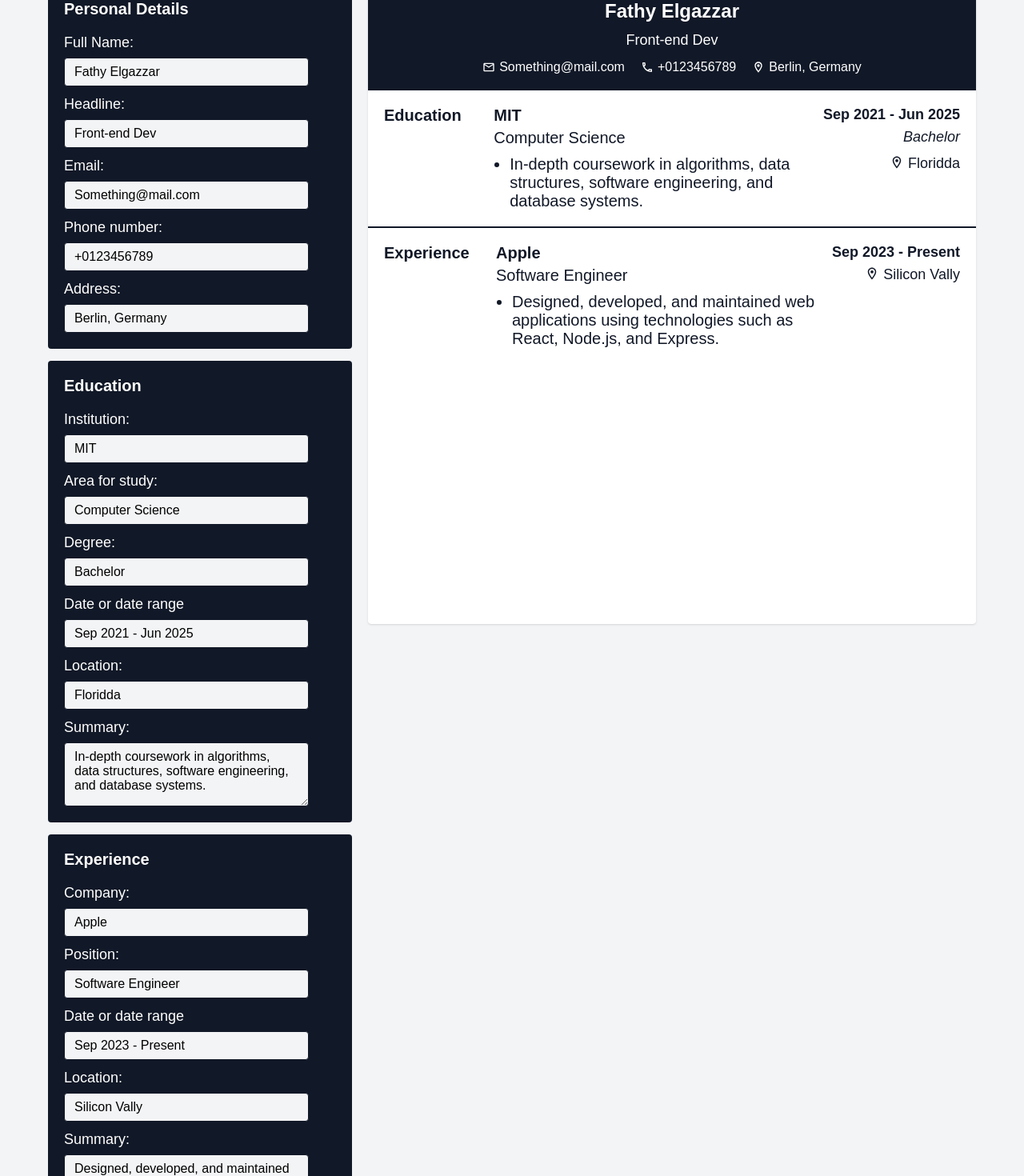
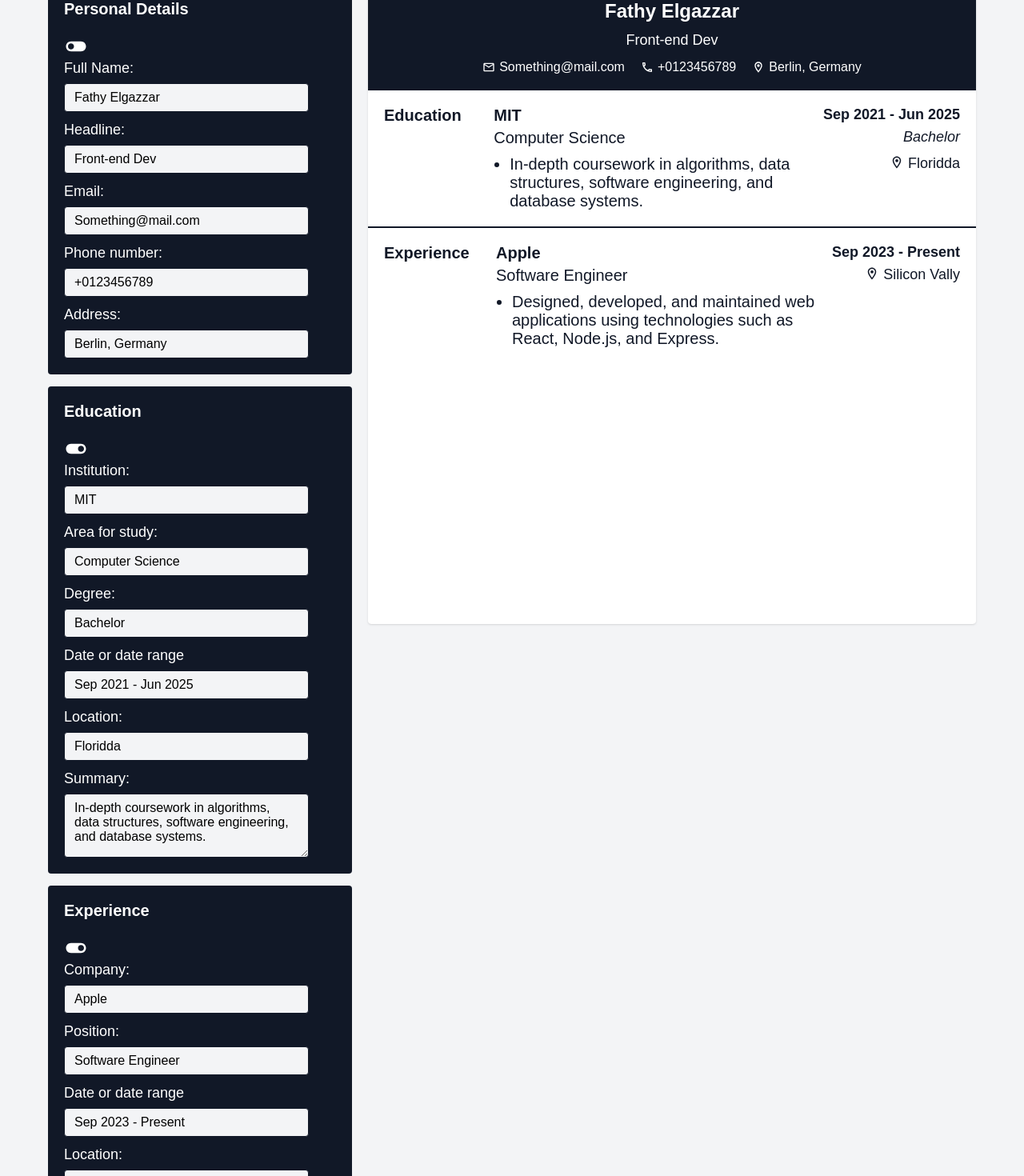
Before and after one commit to gazzaar/cv-craft, a React (Vite) app: page / in a window 1280 px wide. Shown: the part 60-1530 px from the top of the page at 80% size. Built offline with nearby package versions, Linux system fonts and the light colour scheme.

Commit message:
feat: Structure toggle from state

```diff
--- a/src/App.jsx
+++ b/src/App.jsx
@@ -30,18 +30,27 @@ function App() {
     jobSummary:
       'Designed, developed, and maintained web applications using technologies such as React, Node.js, and Express.',
   });
+  const [activePersonalForm, setActivePersonalForm] = useState(true);
+  const [activeEduForm, setEduActiveForm] = useState(false);
+  const [activeExForm, setExActiveForm] = useState(false);
   return (
     <div className='app container'>
       <div className='edit-section'>
         <GeneralInfo
+          isActive={activePersonalForm}
+          setIsActive={setActivePersonalForm}
           personalInfo={personalInfo}
           setPersonalInfo={setPersonalInfo}
         />
         <Education
+          isActive={activeEduForm}
+          setIsActive={setEduActiveForm}
           educationInfo={educationInfo}
           setEducationInfo={setEducationInfo}
         />
         <Experience
+          isActive={activeExForm}
+          setIsActive={setExActiveForm}
           experienceInfo={experienceInfo}
           setExperienceInfo={setExperienceInfo}
         />
--- a/src/components/Education.jsx
+++ b/src/components/Education.jsx
@@ -1,5 +1,12 @@
 import '../styles/edit.css';
-const Education = ({ educationInfo, setEducationInfo }) => {
+import { MdToggleOn } from 'react-icons/md';
+import { MdToggleOff } from 'react-icons/md';
+const Education = ({
+  educationInfo,
+  setEducationInfo,
+  isActive,
+  setIsActive,
+}) => {
   function handleChange(event) {
     const { id, value } = event.target;
     setEducationInfo((prevInfo) => ({ ...prevInfo, [id]: value }));
@@ -7,7 +14,21 @@ const Education = ({ educationInfo, setEducationInfo }) => {
 
   return (
     <div className='form'>
+      <div className='form-header'>
         <h1 className='header'>Education</h1>
+        {isActive ? (
+          <MdToggleOff
+            onClick={() => setIsActive(!isActive)}
+            style={{ fontSize: '3rem', cursor: 'pointer' }}
+          />
+        ) : (
+          <MdToggleOn
+            onClick={() => setIsActive(!isActive)}
+            style={{ fontSize: '3rem', cursor: 'pointer' }}
+          />
+        )}
+      </div>
+      <div className={isActive ? 'toggle__form show' : 'toggle__form hide'}>
         <div>
           <label htmlFor='institution'>Institution:</label>
           <input
@@ -69,6 +90,7 @@ const Education = ({ educationInfo, setEducationInfo }) => {
           </textarea>
         </div>
       </div>
+    </div>
   );
 };
 
--- a/src/components/Experience.jsx
+++ b/src/components/Experience.jsx
@@ -1,5 +1,12 @@
 import '../styles/edit.css';
-const Experience = ({ experienceInfo, setExperienceInfo }) => {
+import { MdToggleOn } from 'react-icons/md';
+import { MdToggleOff } from 'react-icons/md';
+const Experience = ({
+  experienceInfo,
+  setExperienceInfo,
+  isActive,
+  setIsActive,
+}) => {
   function handleChange(event) {
     const { id, value } = event.target;
     setExperienceInfo((prevInfo) => ({ ...prevInfo, [id]: value }));
@@ -7,7 +14,21 @@ const Experience = ({ experienceInfo, setExperienceInfo }) => {
 
   return (
     <div className='form'>
-      <h1 className='header'>Experience</h1>
+      <div className='form-header'>
+        <h1 className='header'>Experience </h1>
+        {isActive ? (
+          <MdToggleOff
+            onClick={() => setIsActive(!isActive)}
+            style={{ fontSize: '3rem', cursor: 'pointer' }}
+          />
+        ) : (
+          <MdToggleOn
+            onClick={() => setIsActive(!isActive)}
+            style={{ fontSize: '3rem', cursor: 'pointer' }}
+          />
+        )}
+      </div>
+      <div className={isActive ? 'toggle__form show' : 'toggle__form hide'}>
         <div>
           <label htmlFor='company'>Company:</label>
           <input
@@ -60,6 +81,7 @@ const Experience = ({ experienceInfo, setExperienceInfo }) => {
           </textarea>
         </div>
       </div>
+    </div>
   );
 };
 
--- a/src/components/GeneralInfo.jsx
+++ b/src/components/GeneralInfo.jsx
@@ -1,13 +1,33 @@
 import '../styles/edit.css';
-const GeneralInfo = ({ personalInfo, setPersonalInfo }) => {
+import { MdToggleOn } from 'react-icons/md';
+import { MdToggleOff } from 'react-icons/md';
+const GeneralInfo = ({
+  personalInfo,
+  setPersonalInfo,
+  isActive,
+  setIsActive,
+}) => {
   const handleChange = (event) => {
     const { id, value } = event.target;
     setPersonalInfo((prevInfo) => ({ ...prevInfo, [id]: value }));
   };
   return (
-    <div>
-      <div className='form'>
+    <div className='form'>
+      <div className='form-header'>
         <h1 className='header'> Personal Details</h1>
+        {isActive ? (
+          <MdToggleOff
+            onClick={() => setIsActive(!isActive)}
+            style={{ fontSize: '3rem', cursor: 'pointer' }}
+          />
+        ) : (
+          <MdToggleOn
+            onClick={() => setIsActive(!isActive)}
+            style={{ fontSize: '3rem', cursor: 'pointer' }}
+          />
+        )}
+      </div>
+      <div className={isActive ? 'toggle__form show' : 'toggle__form hide'}>
         <div>
           <label htmlFor='name'>Full Name:</label>
           <input
```
Lines whose indentation alone changed are shown as unchanged.
